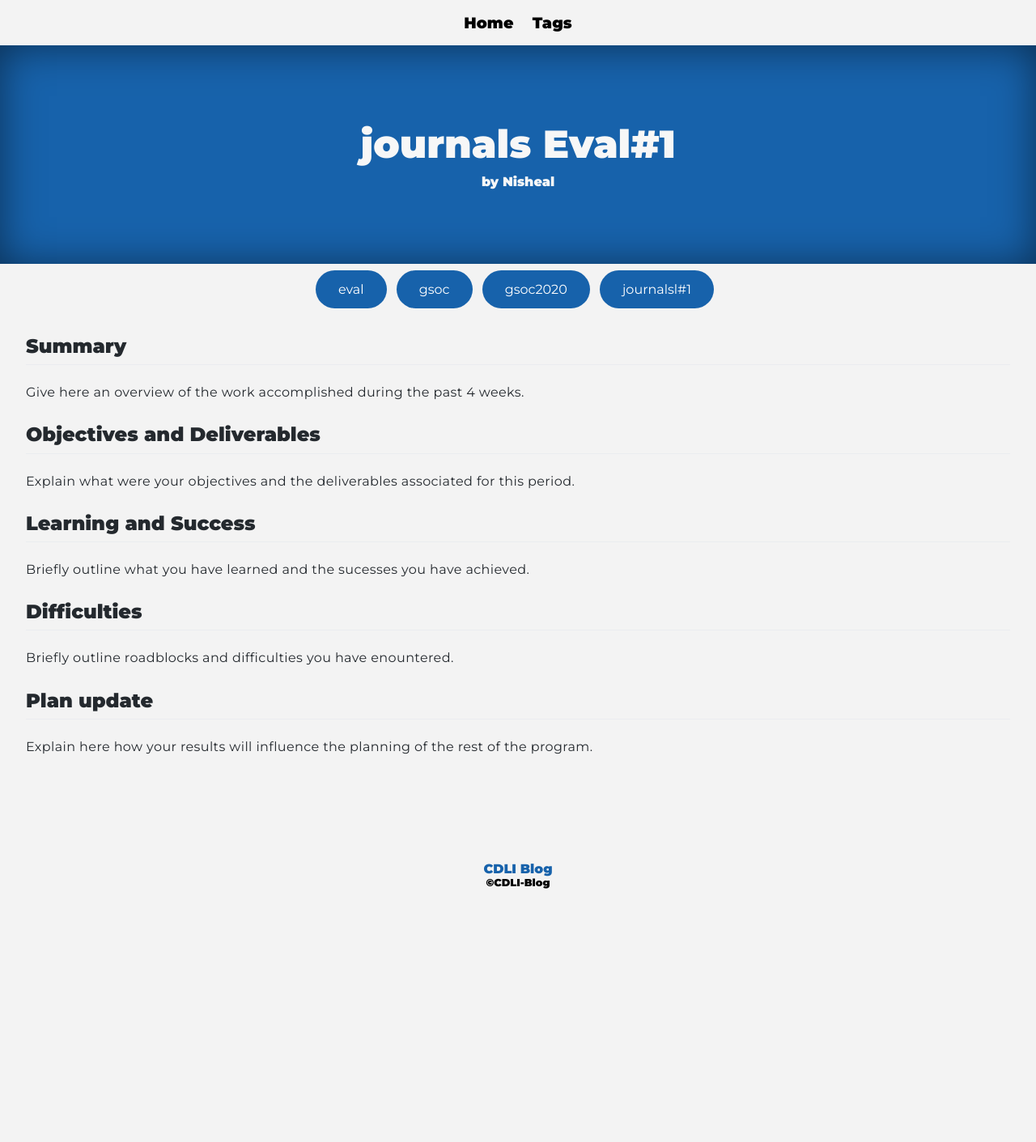
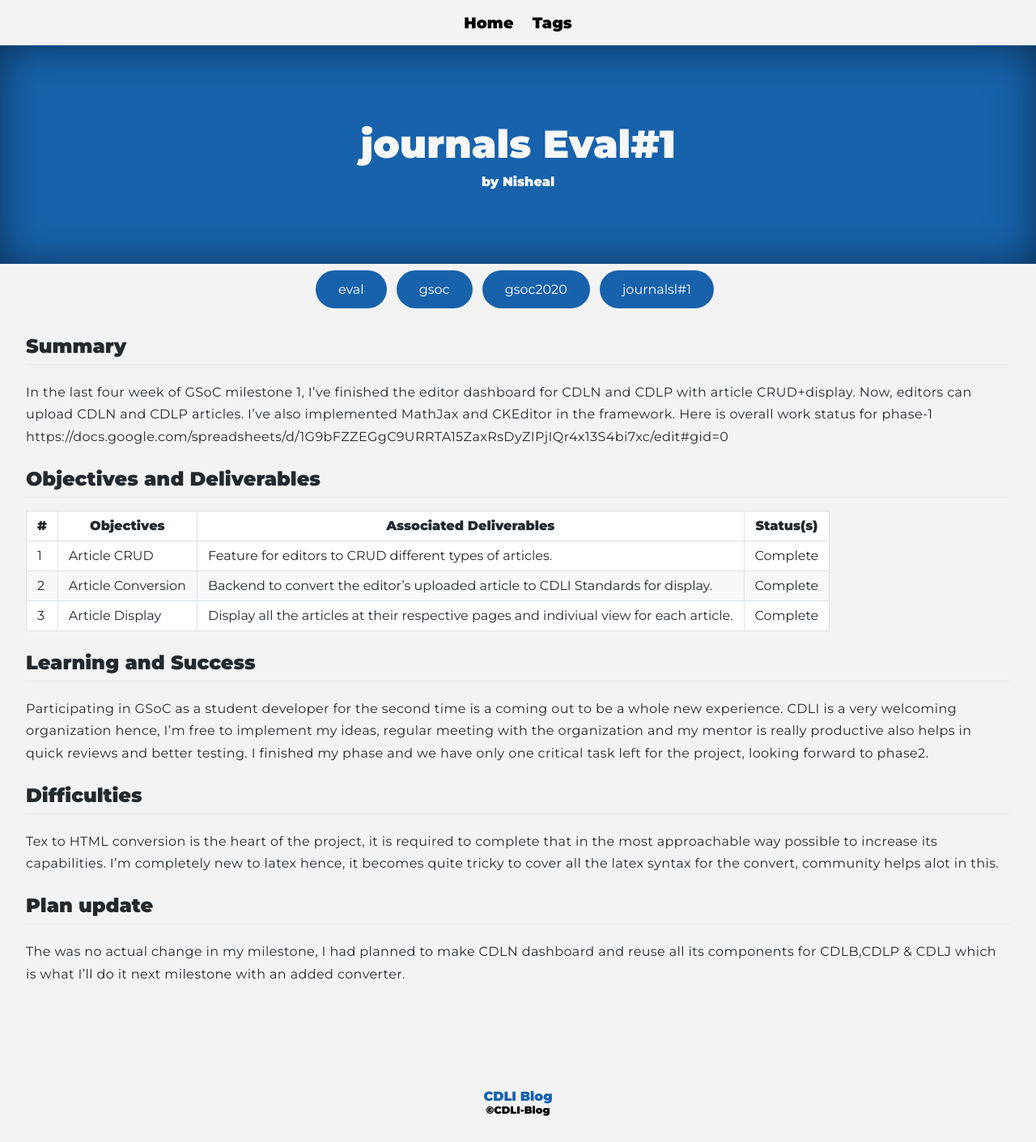
Before and after one commit to cdli-gh/blog, a Jekyll site: the page built from _blog/gsoc20/journals/posts/05_eval1.md, in a window 1280 px wide. Shown: the whole page at 81% size. Built offline with Jekyll 4.4.1, drawn with Linux system fonts in a browser that asks for light colours; Markdown is read by kramdown in place of the engine named in the settings; before the commit the page ends 1130 px from its top, so only the background shows below that.

Commit message:
Update 05_eval1.md

```diff
--- a/_blog/gsoc20/journals/posts/05_eval1.md
+++ b/_blog/gsoc20/journals/posts/05_eval1.md
@@ -6,17 +6,27 @@ tags: ["eval","gsoc","gsoc2020","journalsl#1"]
 ---
 
 ## Summary
-Give here an overview of the work accomplished during the past 4 weeks.
+
+In the last four week of GSoC milestone 1, I've finished the editor dashboard for CDLN and CDLP with article CRUD+display.
+Now, editors can upload CDLN and CDLP articles. I've also implemented MathJax and CKEditor in the framework.
+Here is overall work status for phase-1
+https://docs.google.com/spreadsheets/d/1G9bFZZEGgC9URRTA15ZaxRsDyZIPjIQr4x13S4bi7xc/edit#gid=0
 
 ## Objectives and Deliverables
-Explain what were your objectives and the deliverables associated for this period.
 
+| \#  | Objectives         | Associated Deliverables                                                         | Status(s) |
+| --- | ------------------ | ------------------------------------------------------------------------------- | -------- |
+| 1   | Article CRUD     | Feature for editors to CRUD different types of articles.                      | Complete      |
+| 2   | Article Conversion | Backend to convert the editor's uploaded article to CDLI Standards for display. |  Complete |
+| 3   | Article Display    | Display all the articles at their respective pages and indiviual view for each article.| Complete  |
 
 ## Learning and Success
-Briefly outline what you have learned and the sucesses you have achieved.
+Participating in GSoC as a student developer for the second time is a coming out to be a whole new experience. CDLI is a very welcoming organization hence, I’m free to implement my ideas, regular meeting with the organization and my mentor is really productive also helps in quick reviews and better testing.
+I finished my phase and we have only one critical task left for the project, looking forward to phase2.
 
 ## Difficulties
-Briefly outline roadblocks and difficulties you have enountered.
+Tex to HTML conversion is the heart of the project, it is required to complete that in the most approachable way possible to increase its capabilities.
+I'm completely new to latex hence, it becomes quite tricky to cover all the latex syntax for the convert, community helps alot in this.
 
 ## Plan update
-Explain here how your results will influence the planning of the rest of the program.
+The was no actual change in my milestone, I had planned to make CDLN dashboard and reuse all its components for CDLB,CDLP & CDLJ which is what I'll do it next milestone with an added converter.
```
